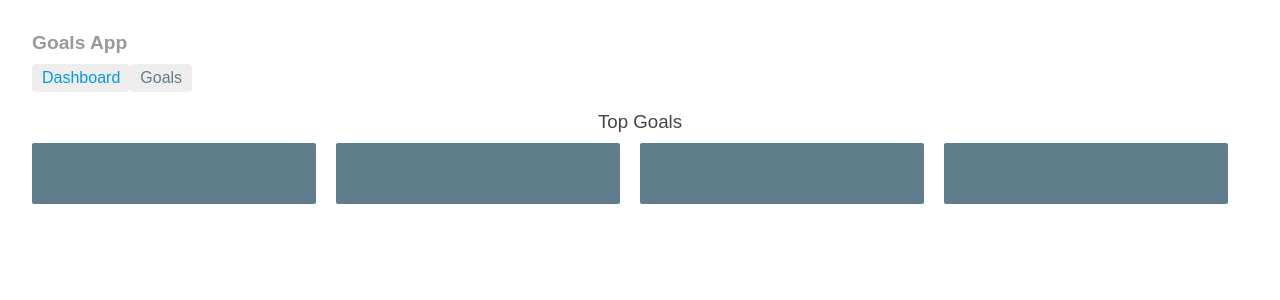
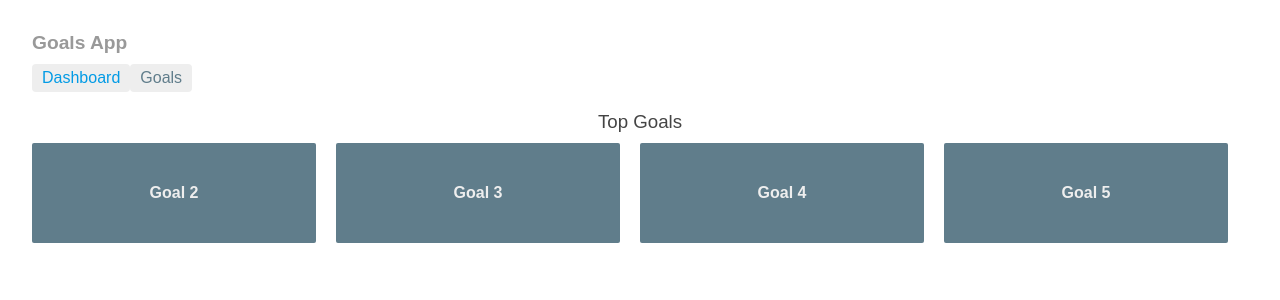
Before and after one commit to VinnieVendemia/goals-app-angular, an Angular app: page /dashboard in a window 1280 px wide. Shown: the top 300 px of the page. Built offline with nearby package versions, Linux system fonts and the light colour scheme.

Commit message:
Fix bug in dashboard component

```diff
--- a/src/app/components/dashboard/dashboard.component.html
+++ b/src/app/components/dashboard/dashboard.component.html
@@ -2,7 +2,7 @@
 <div class="grid grid-pad">
   <a *ngFor="let goal of goals"  [routerLink]="['/detail', goal.id]"  class="col-1-4">
     <div class="module goal">
-      <h4>{{goal.name}}</h4>
+      <h4>{{goal.title}}</h4>
     </div>
   </a>
 </div>
```
